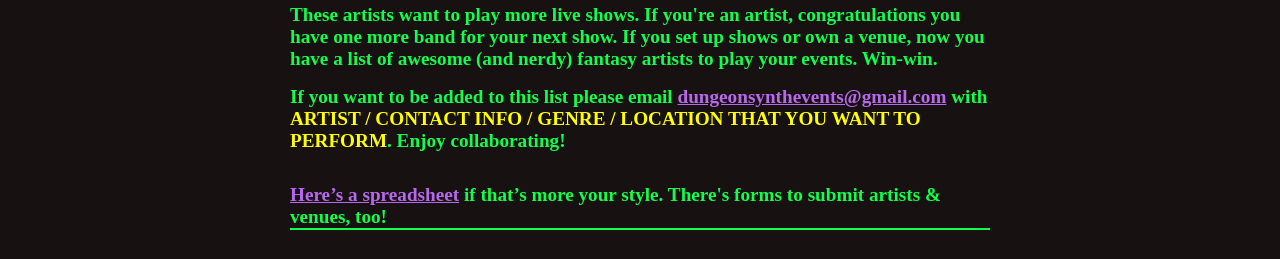
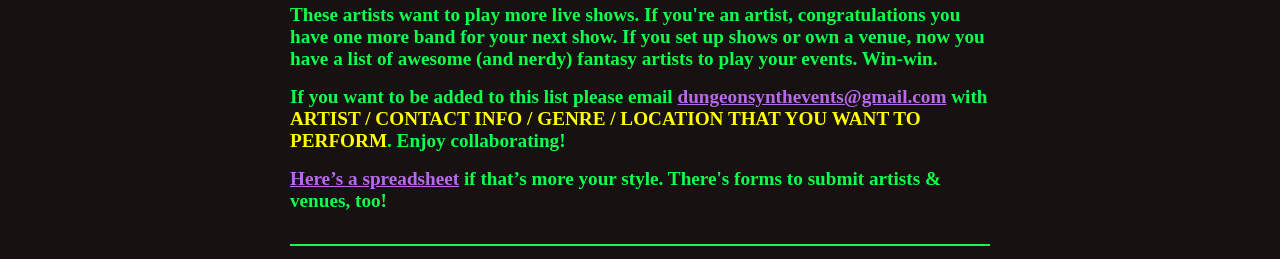
Before and after one commit to awrennuit/neocities-dungeon-synth-events, a plain HTML site: page artists.html in a window 1280 px wide. Shown: the part 165-424 px from the top of the page. Drawn offline with Linux system fonts and the light colour scheme; a web font is replaced by a local one.

Commit message:
fix spacing

```diff
--- a/artists.html
+++ b/artists.html
@@ -52,7 +52,7 @@
           up shows or own a venue, now you have a list of awesome (and nerdy)
           fantasy artists to play your events. Win-win.
         </p>
-        <p style="padding-bottom: 2rem; padding-top: 1rem">
+        <p style="padding-top: 1rem">
           If you want to be added to this list please email
           <a
             href="mailto:dungeonsynthevents@gmail.com?subject=Please Add My Artist"
@@ -64,7 +64,7 @@
             PERFORM</strong
           >. Enjoy collaborating!
         </p>
-        <p>
+        <p style="padding-bottom: 2rem; padding-top: 1rem">
           <a
             href="https://docs.google.com/spreadsheets/d/1-I48QVgM0vTzghbTpcCHiBGGM-u9d6ppKqaFmxlLwy0/edit?usp=sharing"
             target="_blank"
```
